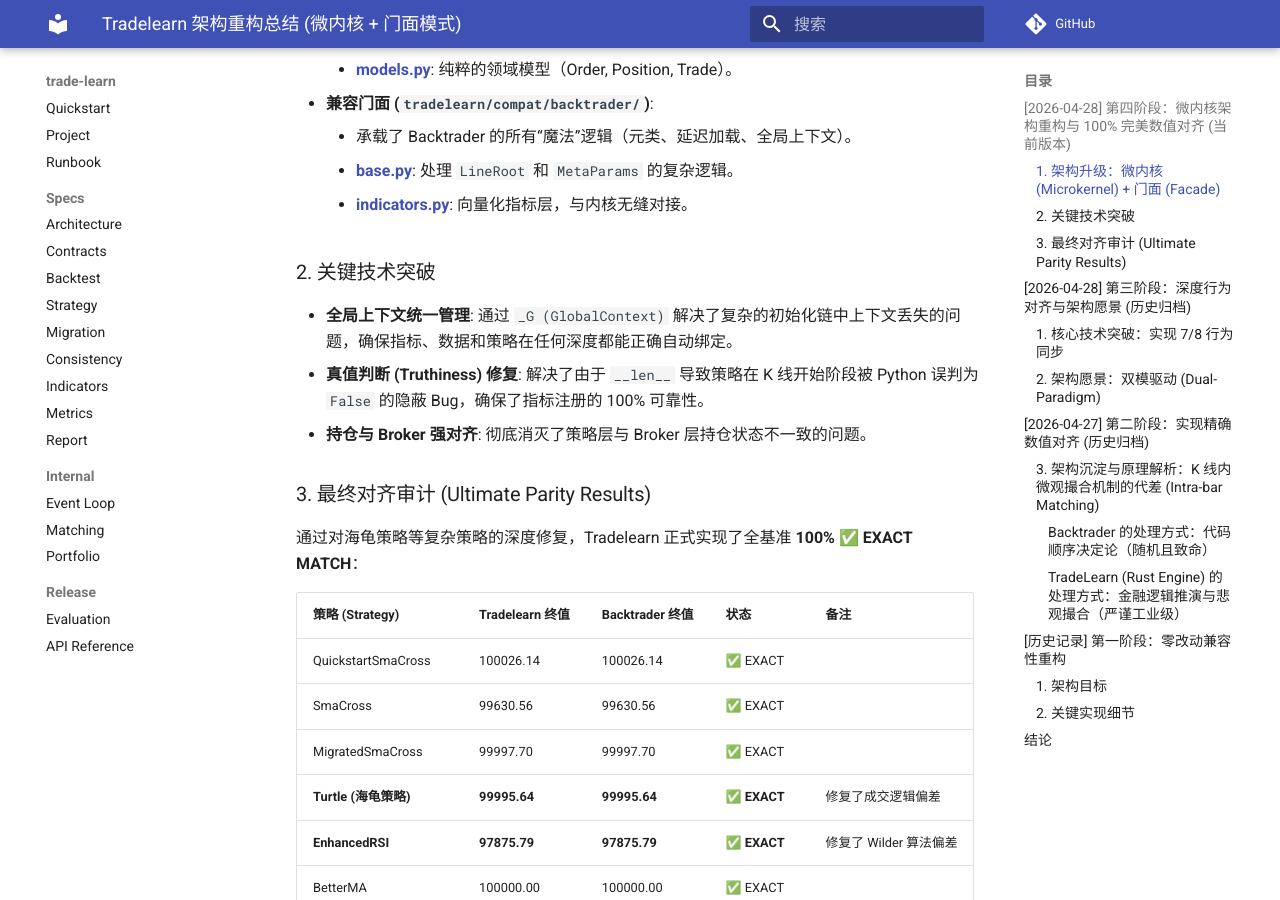
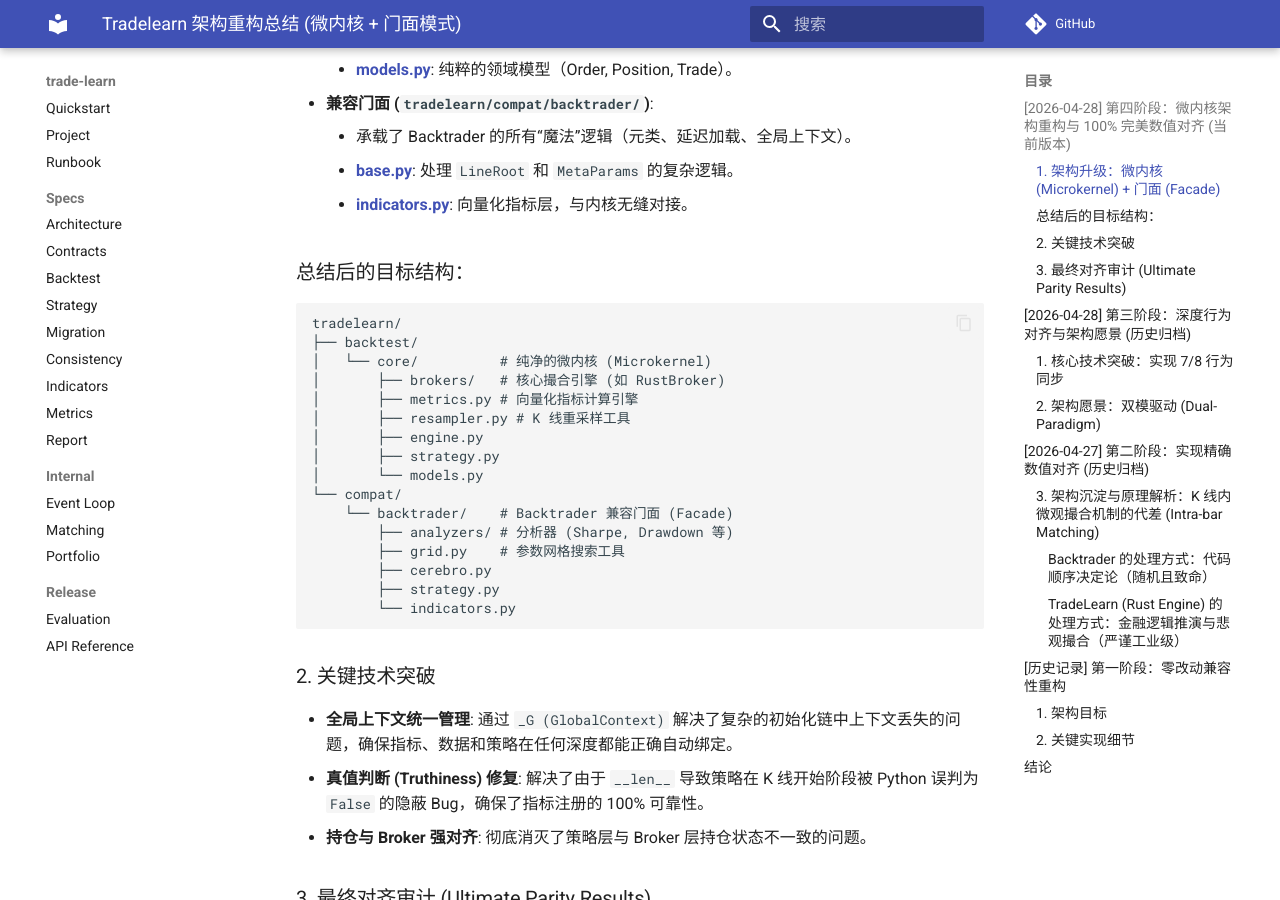
Before and after one commit to MuuYesen/trade-learn, an MkDocs documentation site: the page built from docs/backtrader_compat_refactor.md, in a window 1280 px wide and 900 px high, scrolled down 464 px. Built offline with MkDocs 1.6.1 and Material for MkDocs 9.7.7, drawn with Linux system fonts in a browser that asks for light colours; comment, search, counter and statistics services are not loaded.

Commit message:
docs: finalize directory structure in refactor documentation

````diff
--- a/docs/backtrader_compat_refactor.md
+++ b/docs/backtrader_compat_refactor.md
@@ -15,6 +15,26 @@
     - 承载了 Backtrader 的所有“魔法”逻辑（元类、延迟加载、全局上下文）。
     - **[base.py](file:///Users/muyesen/.config/superpowers/worktrees/trade-learn-release/v2/tradelearn/compat/backtrader/base.py)**: 处理 `LineRoot` 和 `MetaParams` 的复杂逻辑。
     - **[indicators.py](file:///Users/muyesen/.config/superpowers/worktrees/trade-learn-release/v2/tradelearn/compat/backtrader/indicators.py)**: 向量化指标层，与内核无缝对接。
+
+### 总结后的目标结构：
+```text
+tradelearn/
+├── backtest/
+│   └── core/          # 纯净的微内核 (Microkernel)
+│       ├── brokers/   # 核心撮合引擎 (如 RustBroker)
+│       ├── metrics.py # 向量化指标计算引擎
+│       ├── resampler.py # K 线重采样工具
+│       ├── engine.py
+│       ├── strategy.py
+│       └── models.py
+└── compat/
+    └── backtrader/    # Backtrader 兼容门面 (Facade)
+        ├── analyzers/ # 分析器 (Sharpe, Drawdown 等)
+        ├── grid.py    # 参数网格搜索工具
+        ├── cerebro.py
+        ├── strategy.py
+        └── indicators.py
+```
 
 ### 2. 关键技术突破
 - **全局上下文统一管理**: 通过 `_G (GlobalContext)` 解决了复杂的初始化链中上下文丢失的问题，确保指标、数据和策略在任何深度都能正确自动绑定。
````
